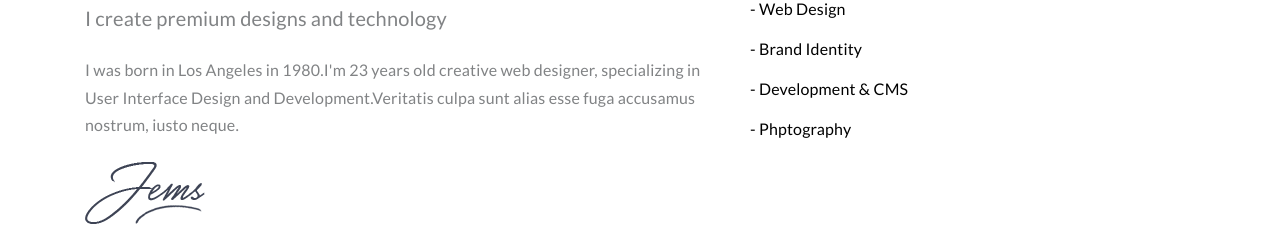
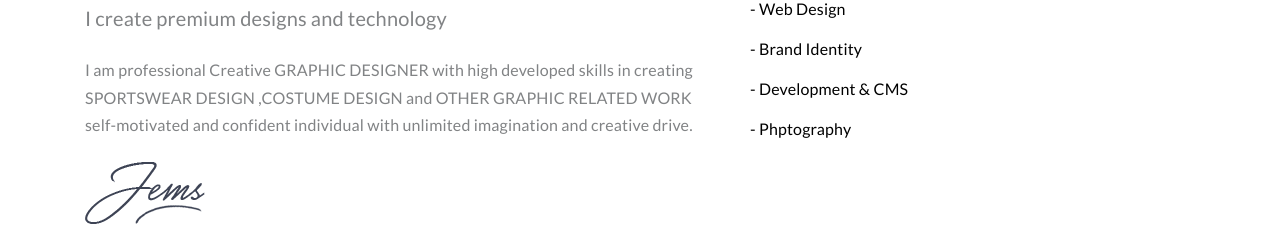
Before and after one commit to sivagv/sivagv.github.io, a plain HTML site: page about.html in a window 1280 px wide. Shown: the part 606-832 px from the top of the page. Drawn offline with nearby package versions, Linux system fonts and the light colour scheme; some packages are replaced by stand-ins of ours.

Commit message:
content update

```diff
--- a/about.html
+++ b/about.html
@@ -94,7 +94,7 @@
 				<h2>Siva GV</h2>
 				<p class="lead mb-4">I create premium designs and technology</p>
 
-				<p class="mb-4">I was born in Los Angeles in 1980.I'm 23 years old creative web designer, specializing in User Interface Design and Development.Veritatis culpa sunt alias esse fuga accusamus nostrum, iusto neque. </p>
+				<p class="mb-4">I am professional Creative GRAPHIC DESIGNER with high developed skills in creating SPORTSWEAR DESIGN ,COSTUME DESIGN and OTHER GRAPHIC RELATED WORK  self-motivated and confident individual with unlimited imagination and creative drive.</p>
 
 
 				<img src="images/signature.png" alt="" class="img-fluid">
```
